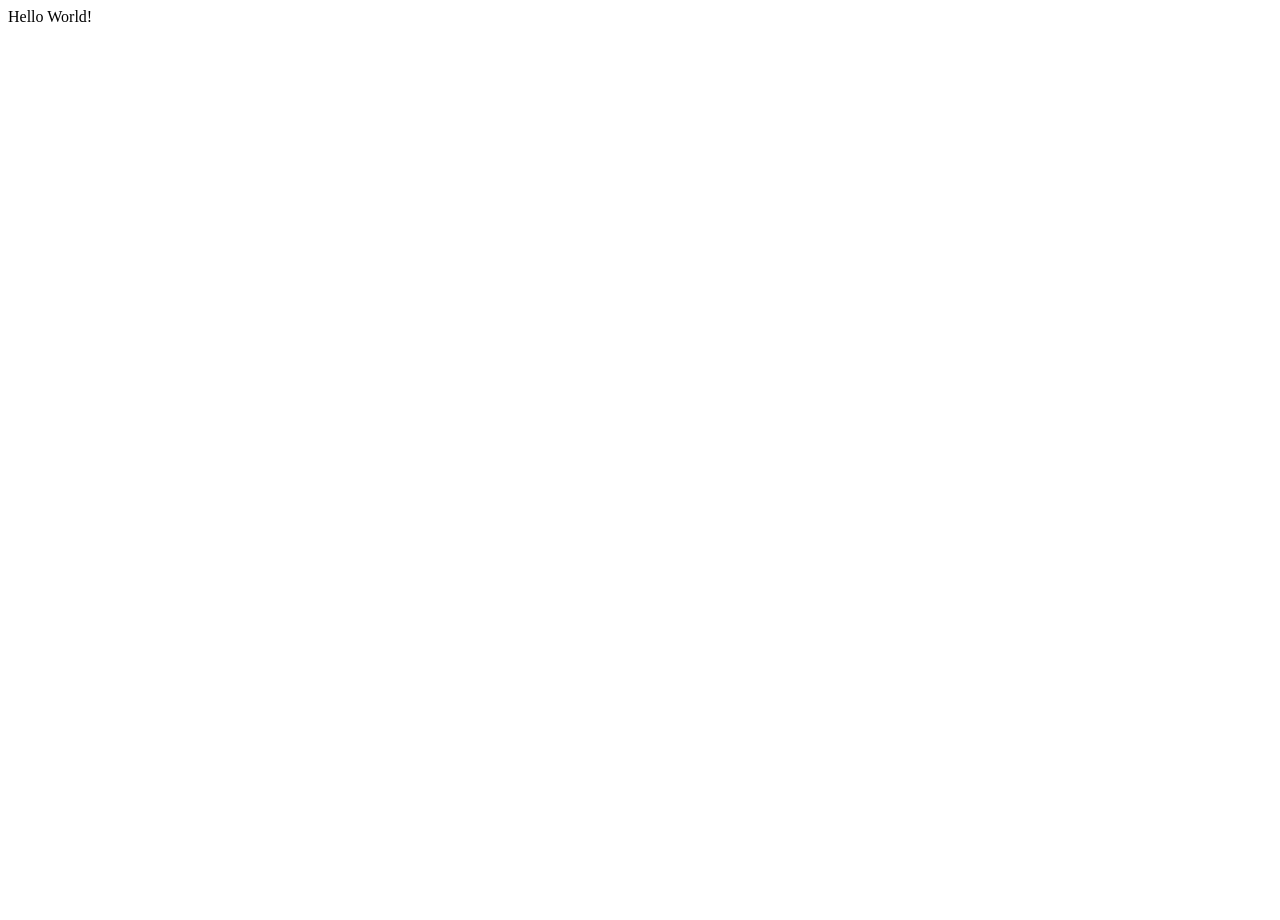
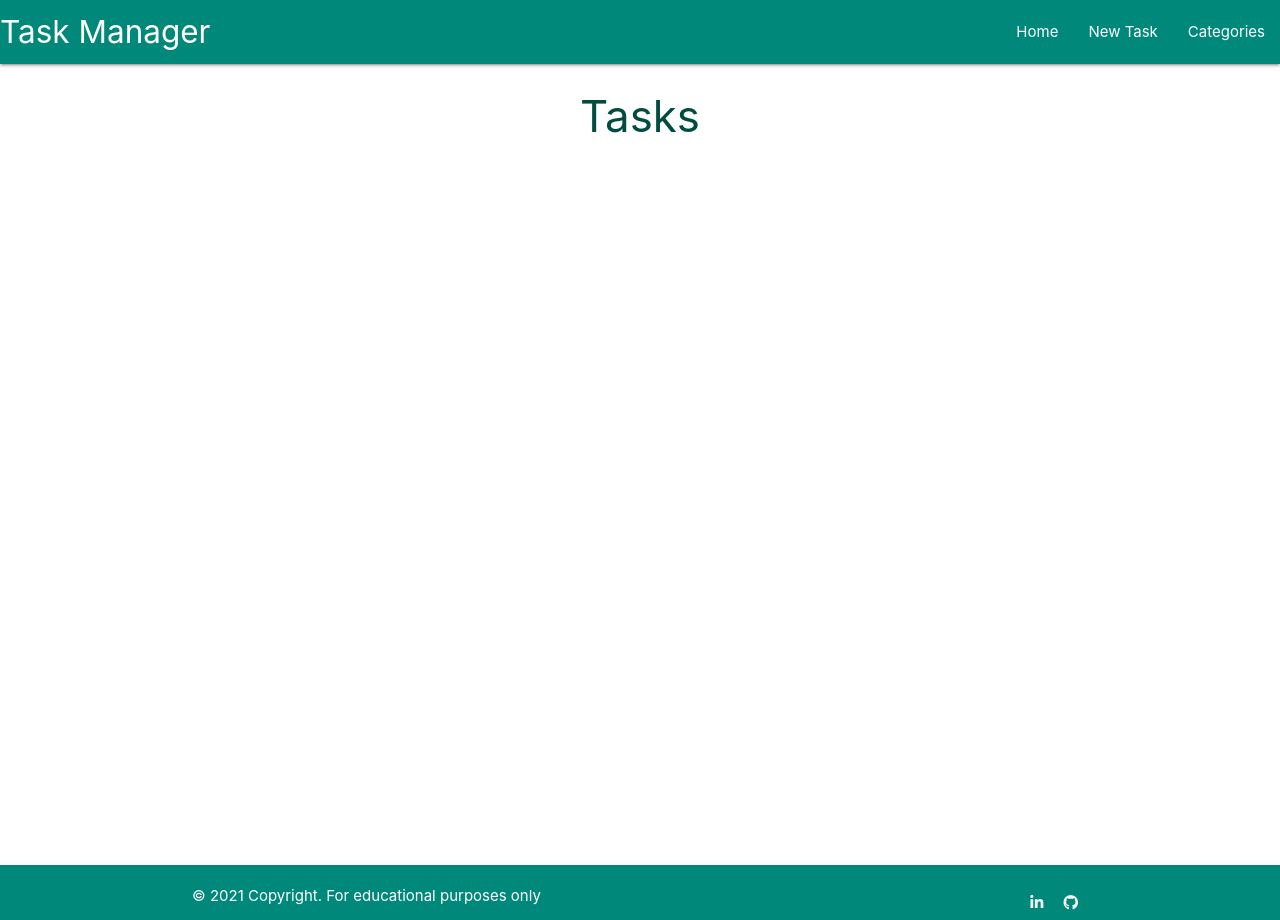
Before and after one commit to EwanColquhoun/task-manager, a Flask app: page / in a window 1280 px wide. Before the commit the page is almost empty. Run offline with Flask 2, Linux system fonts and the light colour scheme.

Commit message:
Add template

```diff
--- a/taskmanager/routes.py
+++ b/taskmanager/routes.py
@@ -5,4 +5,4 @@ from taskmanager.models import Category, Task
 
 @app.route("/")
 def home():
-    return render_template("base.html")
+    return render_template("tasks.html")
--- /dev/null
+++ b/taskmanager/static/css/style.css
@@ -0,0 +1,15 @@
+
+  body {
+    display: flex;
+    min-height: 100vh;
+    flex-direction: column;
+  }
+
+  main {
+    flex: 1 0 auto;
+  }
+
+  /* Footer */
+  .page-footer i {
+      padding: 10px;
+  }
--- /dev/null
+++ b/taskmanager/static/js/script.js
@@ -0,0 +1,5 @@
+document.addEventListener('DOMContentLoaded', function() {
+    // sidednav initialisation
+    let sidenav = document.querySelectorAll('.sidenav');
+    M.Sidenav.init(sidenav);
+  });
--- a/taskmanager/templates/base.html
+++ b/taskmanager/templates/base.html
@@ -4,11 +4,49 @@
     <meta charset="UTF-8">
     <meta http-equiv="X-UA-Compatible" content="IE=edge">
     <meta name="viewport" content="width=device-width, initial-scale=1.0">
+    <link rel="stylesheet" href="https://cdnjs.cloudflare.com/ajax/libs/font-awesome/6.0.0-beta2/css/all.min.css" integrity="sha512-YWzhKL2whUzgiheMoBFwW8CKV4qpHQAEuvilg9FAn5VJUDwKZZxkJNuGM4XkWuk94WCrrwslk8yWNGmY1EduTA==" crossorigin="anonymous" referrerpolicy="no-referrer" />
+    <link rel="stylesheet" href="https://cdnjs.cloudflare.com/ajax/libs/materialize/1.0.0/css/materialize.min.css">
+    <link rel="stylesheet" href="{{ url_for('static', filename='css/style.css') }}" type="text/css">
     <title>Task Manager</title>
 </head>
 <body>
 
-    Hello World!
+    <header>
+        <!-- top navbar -->
+        <nav class="teal darken-1">
+            <div class="nav-wrapper">
+              <a href="{{ url_for('home') }}" class="brand-logo">Task Manager</a>
+              <a href="#" data-target="mobile-demo" class="sidenav-trigger"><i class="fas fa-bars"></i></a>
+              <ul class="right hide-on-med-and-down">
+                <li><a href="{{ url_for('home') }}">Home</a></li>
+                <li><a href="">New Task</a></li>
+                <li><a href="">Categories</a></li>
+              </ul>
+            </div>
+          </nav>
+        <!-- mobile sidenav -->
+          <ul class="sidenav" id="mobile-demo">
+            <li><a href="{{ url_for('home') }}">Home</a></li>
+            <li><a href="">New Task</a></li>
+            <li><a href="">Categories</a></li>
+          </ul>
+    </header>
 
+    <main class="container">
+        {% block content %}
+
+        {% endblock %}
+    </main>
+
+    <footer class="page-footer teal darken-1 valign-wrapper">
+        <div class="container">
+        © 2021 Copyright. For educational purposes only
+        <a class="grey-text text-lighten-4 right" href="https://github.com/EwanColquhoun" target="_blank"><i class="fab fa-github"></i></a>
+        <a class="grey-text text-lighten-4 right" href="https://www.linkedin.com/in/ewan-colquhoun-2b3535213/" target="_blank"><i class="fab fa-linkedin-in"></i></a>
+        </div>
+    </footer>
+
+    <script src="https://cdnjs.cloudflare.com/ajax/libs/materialize/1.0.0/js/materialize.min.js"></script>
+    <script src="{{ url_for('static', filename='js/script.js') }}"></script>
 </body>
 </html>
--- /dev/null
+++ b/taskmanager/templates/tasks.html
@@ -0,0 +1,6 @@
+{% extends "base.html" %}
+{% block content %}
+
+<h3 class="teal-text text-darken-4 center-align">Tasks</h3>
+
+{% endblock %}
```
